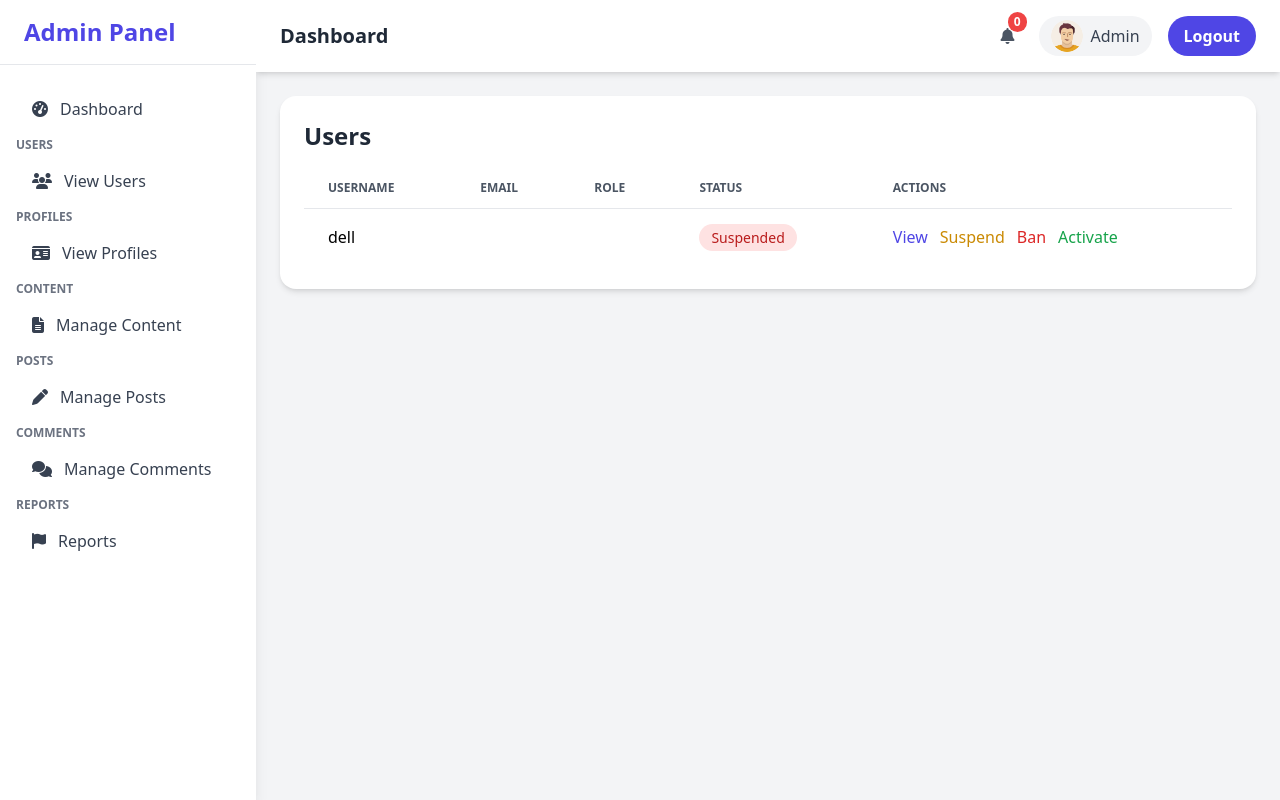
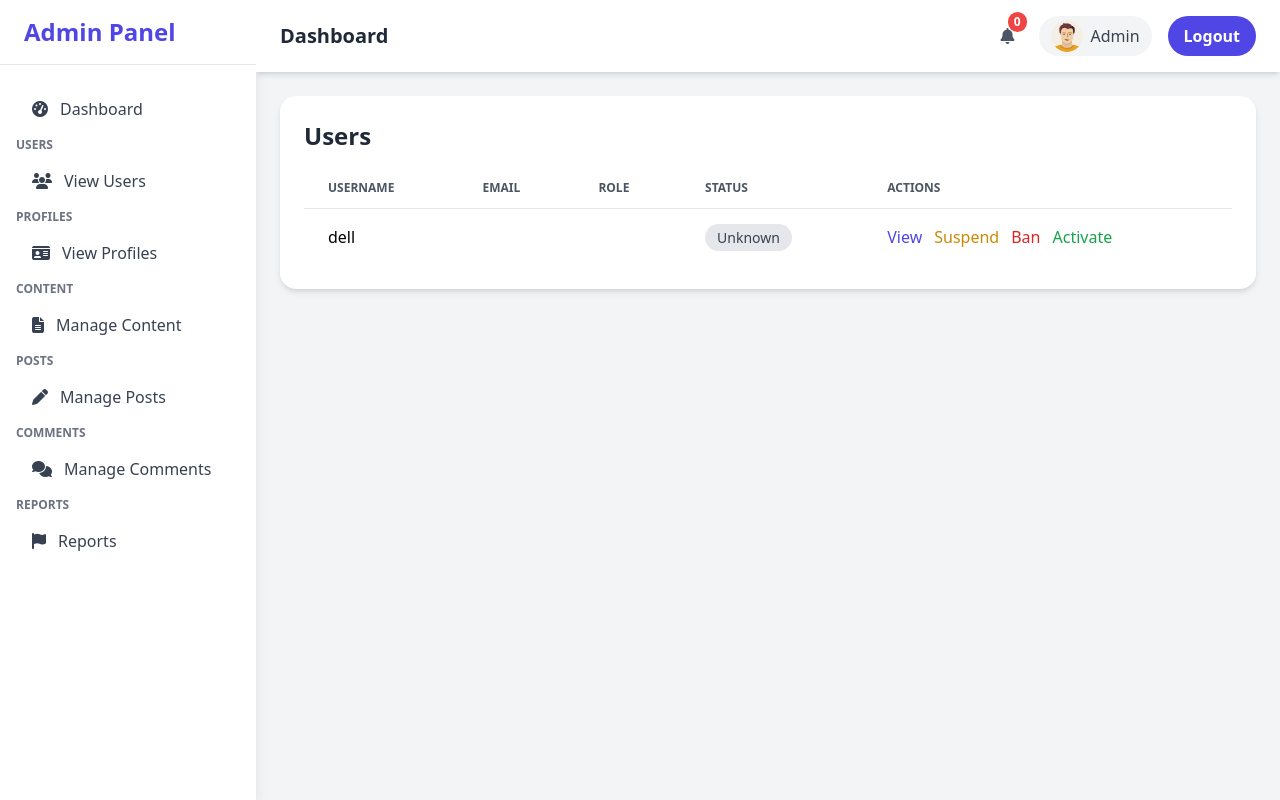
Before and after one commit to cypheredvortex/social_media_miniplatform, a Django app: template templates/admin/admin_user_list.html in a window 1280 px wide. Run offline with Django 5.2, Linux system fonts and the light colour scheme; the template is opened without the code that fills it: values that come from a table or form of the project are taken from there, others are empty; data comes from the database, SQL or seed files in the repository; parts of the project's set-up code (start-up, migrations or seed data) failed here and were passed over; some libraries are stand-ins or nearby versions.

Commit message:
ban fix commit

```diff
--- a/templates/admin/admin_user_list.html
+++ b/templates/admin/admin_user_list.html
@@ -26,9 +26,13 @@
                     <td class="px-6 py-4">{{ user.role }}</td>
                     <td class="px-6 py-4">
                         {% if user.status == "ACTIVE" %}
-                        <span class="px-3 py-1 bg-green-100 text-green-700 rounded-full text-sm">Active</span>
+                            <span class="px-3 py-1 bg-green-100 text-green-700 rounded-full text-sm">Active</span>
+                        {% elif user.status == "SUSPENDED" %}
+                            <span class="px-3 py-1 bg-yellow-100 text-yellow-700 rounded-full text-sm">Suspended</span>
+                        {% elif user.status == "BANNED" %}
+                            <span class="px-3 py-1 bg-red-100 text-red-700 rounded-full text-sm">Banned</span>
                         {% else %}
-                        <span class="px-3 py-1 bg-red-100 text-red-700 rounded-full text-sm">Suspended</span>
+                            <span class="px-3 py-1 bg-gray-200 text-gray-700 rounded-full text-sm">Unknown</span>
                         {% endif %}
                     </td>
                     <td class="px-6 py-4 flex gap-3">
```
